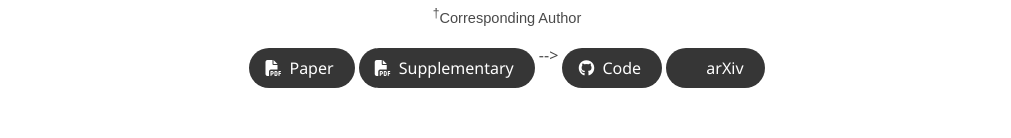
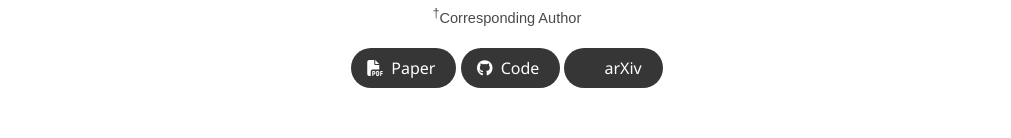
Before and after one commit to zws98/RealisVSR-project, a plain HTML site: page index.html in a window 1280 px wide. Shown: the part 505-643 px from the top of the page, without its empty margins (133-1144 px from the left). Drawn offline with nearby package versions, Linux system fonts and the light colour scheme; some icons are missing; a web font is replaced by a local one.

Commit message:
Update index.html

```diff
--- a/index.html
+++ b/index.html
@@ -88,17 +88,6 @@
                         <span>Paper</span>
                       </a>
                     </span>
-
-<!--                     <!-- Supplementary PDF link -->
-                    <span class="link-block">
-                      <a href="static/pdfs/supplementary_material.pdf" target="_blank"
-                      class="external-link button is-normal is-rounded is-dark">
-                      <span class="icon">
-                        <i class="fas fa-file-pdf"></i>
-                      </span>
-                      <span>Supplementary</span>
-                    </a> -->
-                  </span>
 
                   <!-- Github link -->
                   <span class="link-block">
```
